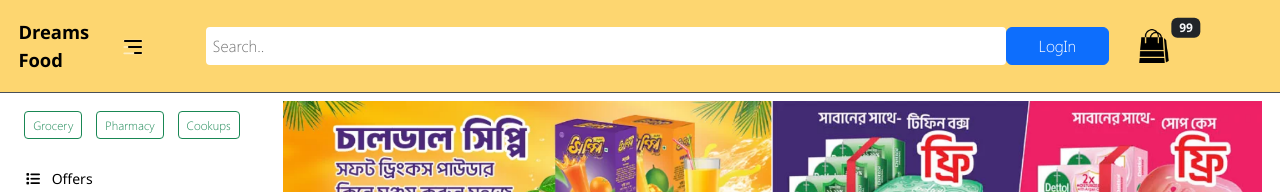
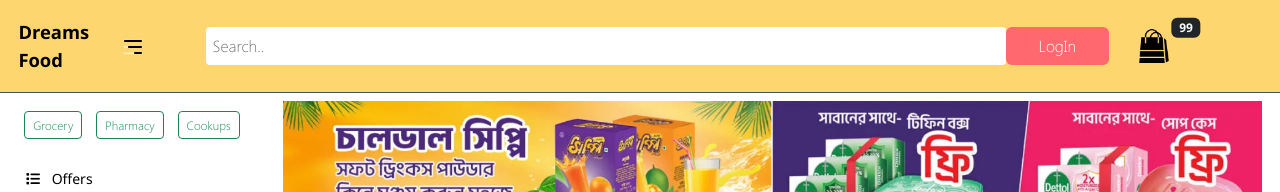
Before and after one commit to emon-ismail/Dreams-Food, a plain HTML site: page html/index.html in a window 1280 px wide. Shown: the top 192 px of the page. Drawn offline with Linux system fonts and the light colour scheme; grey boxes are pictures that could not be loaded.

Commit message:
button added

```diff
--- a/css/style.css
+++ b/css/style.css
@@ -11,6 +11,7 @@
     font-family: "Segoe UI", Tahoma, Geneva, Verdana, sans-serif;
     overflow: hidden;
     font-size: 0.875rem;
+    margin: 0;
 }
 
 
@@ -22,14 +23,7 @@
 }
 
 
-/* body {
-    font-family: 'Poppins', sans-serif;
 
-    opacity: 1;
-    overflow-y: scroll;
-    margin: 0;
-    overflow: hidden;
-} */
 
 a {
     cursor: pointer;
--- a/html/index.html
+++ b/html/index.html
@@ -31,7 +31,8 @@
 
 <!-- Button trigger modal -->
               <button type="button"  data-bs-toggle="modal"
-              data-bs-target="#exampleModal" class="btn btn-primary w-100 mt-2" style="margin-right: 40px">
+              data-bs-target="#exampleModal" class="btn  w-100 mt-2 text-white" style="margin-right: 40px;
+              background-color: #FF686E;" >
                 LogIn
               </button>
 
@@ -43,7 +44,7 @@
   <div class="modal-dialog">
     <div class="modal-content bg-light text-dark">
       <div class="modal-header">
-        <h5 class="modal-title" id="exampleModalLabel">Login</h5>
+        <h5 class="modal-title"  id="exampleModalLabel">Login</h5>
         <button type="button" class="custom-close-button btn" data-bs-dismiss="modal" aria-label="Close">❌</button>
 
 
```
